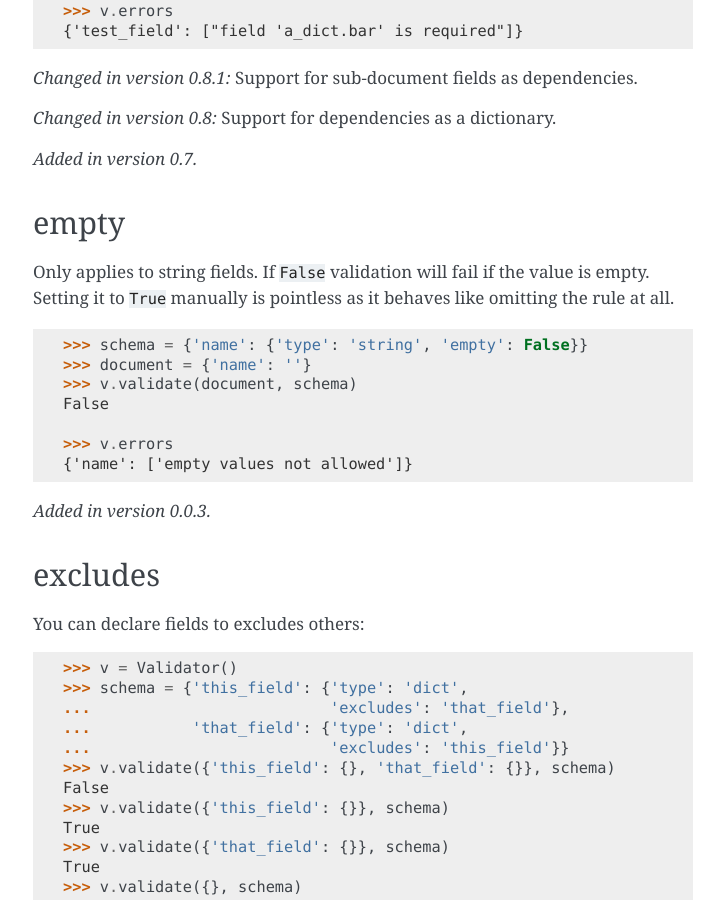
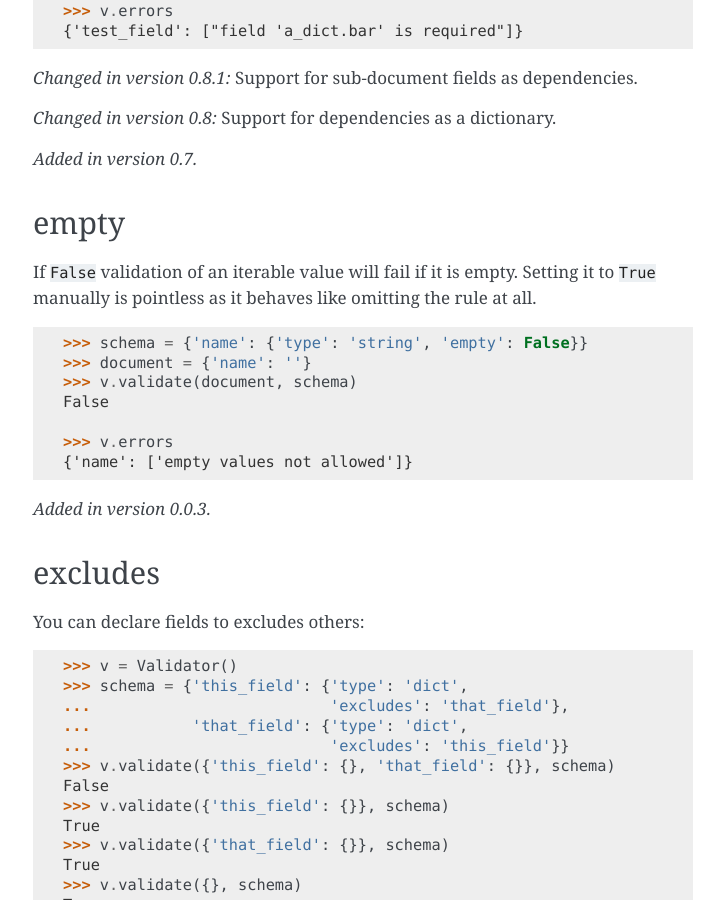
Before and after one commit to pyeve/cerberus, a Sphinx documentation site: the page built from docs/validation-rules.rst, in a window 1280 px wide and 900 px high, scrolled down 2878 px. Shown: the whole window, without its empty margins (387-1111 px from the left). Built offline with Sphinx 7.4.7, drawn with Linux system fonts in a browser that asks for light colours; comment, search, counter and statistics services are not loaded.

Commit message:
Allows usage of 'empty' on any interable
 solves #270

```diff
--- a/docs/validation-rules.rst
+++ b/docs/validation-rules.rst
@@ -149,9 +149,9 @@ supported:
 
 empty
 -----
-Only applies to string fields. If ``False`` validation will fail if the value
-is empty. Setting it to ``True`` manually is pointless as it behaves like
-omitting the rule at all.
+If ``False`` validation of an :term:`iterable` value will fail if it is empty.
+Setting it to ``True`` manually is pointless as it behaves like omitting the
+rule at all.
 
 .. doctest::
 
```
Also changed, not shown: 3 other files.
